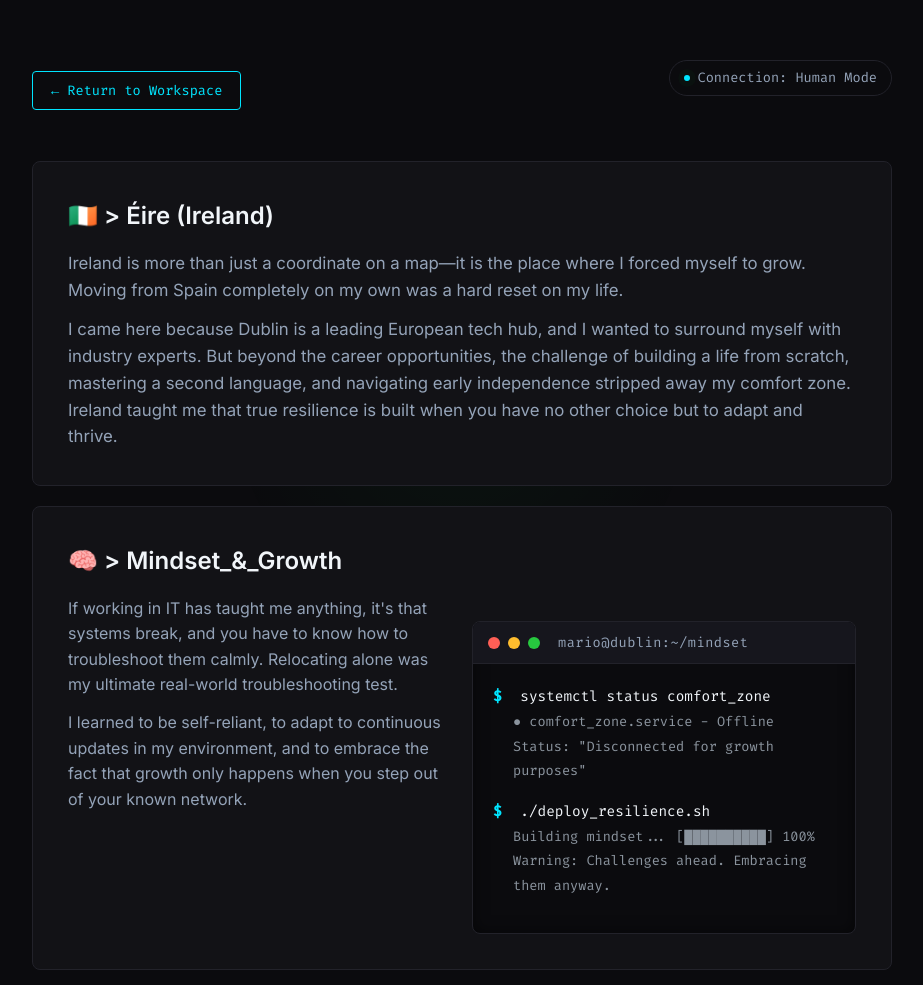
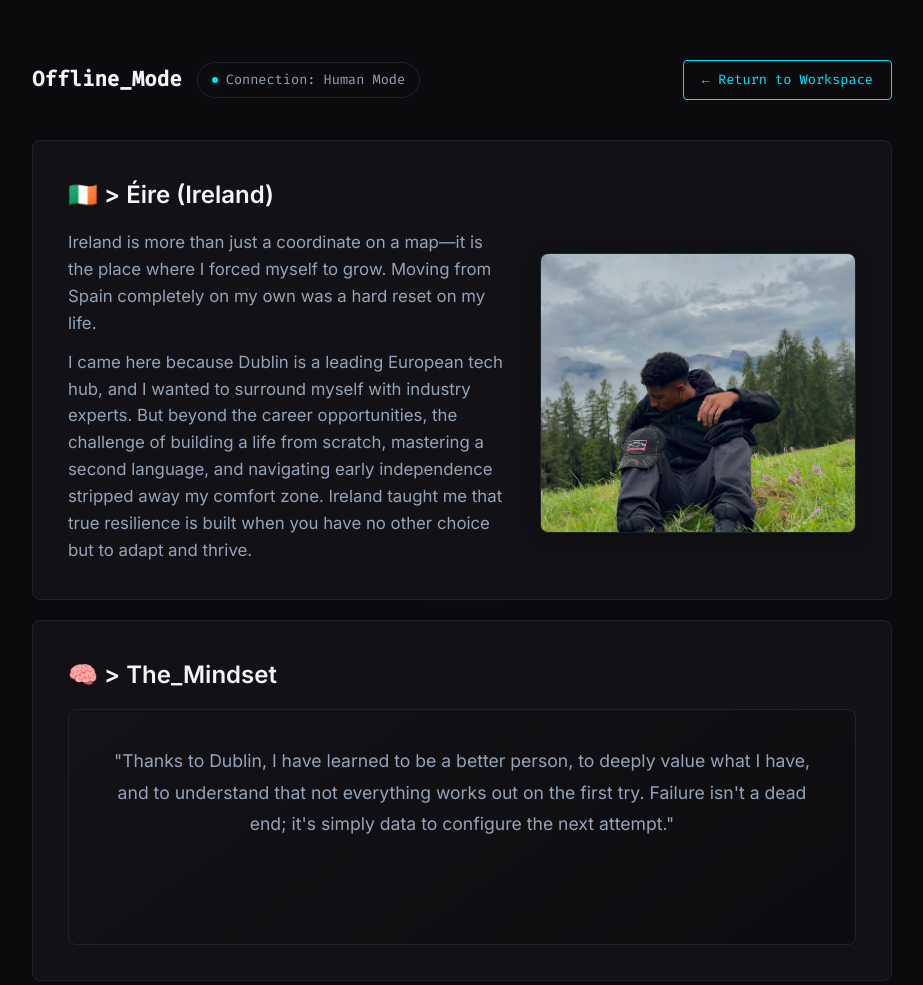
Before and after one commit to marioomacias/Web-Mario, a plain HTML site: page about.html in a window 1280 px wide. Shown: the top 985 px of the page, without its empty margins (178-1101 px from the left). Drawn offline with Linux system fonts and the light colour scheme.

Commit message:
Update about.html

```diff
--- a/about.html
+++ b/about.html
@@ -11,22 +11,38 @@
 
     <!-- Estilos exclusivos para la página Personal / Offline -->
     <style>
-        /* Galería de Hobbies */
+        /* Ajuste de Cabecera */
+        .offline-header { display: flex; justify-content: space-between; align-items: center; flex-wrap: wrap; gap: 15px; margin-bottom: 40px; }
+        .offline-title-group { display: flex; align-items: center; gap: 15px; flex-wrap: wrap; }
+        .offline-title { font-size: 1.3rem; font-family: 'Fira Code', monospace; margin: 0; color: var(--text-main); }
+        .status-pill { margin: 0 !important; }
+
+        /* Layout Grid para Éire (Texto Izquierda / Foto Derecha) */
+        .layout-split { display: grid; grid-template-columns: 1.4fr 1fr; gap: 30px; align-items: center; }
+        .layout-split img { width: 100%; height: 280px; object-fit: cover; border-radius: 8px; border: 1px solid var(--border); box-shadow: 0 4px 20px rgba(0,0,0,0.3); }
+        @media(max-width: 768px) { .layout-split { grid-template-columns: 1fr; } }
+
+        /* Reflexión Interactiva (El detalle único) */
+        .reflection-card { position: relative; padding: 35px; border-radius: 8px; background: linear-gradient(145deg, rgba(20,20,25,0.4) 0%, rgba(11,11,14,0.8) 100%); border: 1px solid var(--border); transition: all 0.5s ease; overflow: hidden; margin-top: 15px; }
+        .reflection-card:hover { border-color: var(--neon); box-shadow: 0 0 25px rgba(0, 229, 255, 0.08); transform: translateY(-2px); }
+        .secret-reveal { margin-top: 25px; padding-top: 20px; border-top: 1px dashed var(--border); color: var(--neon); font-family: 'Fira Code', monospace; font-size: 0.9rem; opacity: 0; transform: translateY(15px); transition: all 0.5s ease; text-align: center; }
+        .reflection-card:hover .secret-reveal { opacity: 1; transform: translateY(0); }
+
+        /* Galería de Hobbies (Reducida a 3) */
         .personal-gallery { display: grid; grid-template-columns: repeat(auto-fit, minmax(220px, 1fr)); gap: 15px; margin-top: 25px; }
-        .personal-gallery img { width: 100%; height: 220px; object-fit: cover; border-radius: 8px; border: 1px solid var(--border); filter: grayscale(30%) brightness(0.8); transition: all 0.4s ease; cursor: crosshair; }
+        .personal-gallery img { width: 100%; height: 220px; object-fit: cover; border-radius: 8px; border: 1px solid var(--border); filter: grayscale(20%) brightness(0.9); transition: all 0.4s ease; }
         .personal-gallery img:hover { filter: grayscale(0%) brightness(1.1); transform: scale(1.02); border-color: var(--neon); z-index: 2; box-shadow: 0 10px 20px rgba(0, 229, 255, 0.1); }
 
-        /* Terminal Interactiva */
-        .terminal-box { background: #0b0b0e; border: 1px solid var(--border); border-radius: 8px; font-family: 'Fira Code', monospace; overflow: hidden; margin-top: 25px; box-shadow: inset 0 0 15px rgba(0,0,0,0.5); }
-        .terminal-header { background: #16161d; padding: 10px 15px; display: flex; align-items: center; gap: 8px; border-bottom: 1px solid var(--border); }
-        .terminal-header .dot { width: 12px; height: 12px; border-radius: 50%; }
-        .terminal-header .red { background: #ff5f56; }
-        .terminal-header .yellow { background: #ffbd2e; }
-        .terminal-header .green { background: #27c93f; }
-        .terminal-header .title { margin-left: 10px; color: var(--text-muted); font-size: 0.85rem; letter-spacing: 0.5px; }
-        .terminal-body { padding: 20px; font-size: 0.9rem; color: var(--text-main); line-height: 1.8; }
-        .terminal-body .prompt { color: var(--neon); margin-right: 10px; font-weight: bold; }
-        .terminal-body .output { color: #8b949e; margin-bottom: 15px; margin-left: 20px; font-size: 0.85rem; }
+        /* Logros Personales y Objetivos */
+        .milestones-container { display: flex; flex-wrap: wrap; gap: 12px; margin-top: 20px; }
+        .milestone-badge { background: rgba(0, 229, 255, 0.04); border: 1px solid rgba(0, 229, 255, 0.2); color: var(--text-main); padding: 8px 16px; border-radius: 30px; font-size: 0.85rem; font-family: 'Inter', sans-serif; transition: all 0.3s ease; display: flex; align-items: center; gap: 8px; }
+        .milestone-badge:hover { background: rgba(0, 229, 255, 0.1); border-color: var(--neon); transform: translateY(-3px); }
+
+        .slogan-box { margin-top: 40px; text-align: center; padding: 30px 20px; background: rgba(255,255,255,0.015); border-radius: 8px; border: 1px solid var(--border); }
+        .slogan-text { font-size: 1.15rem; font-style: italic; color: var(--text-main); margin-bottom: 15px; font-weight: 300; }
+        .pending-goals { font-family: 'Fira Code', monospace; color: var(--neon); font-weight: 500; font-size: 1rem; }
+        .blink-dots { animation: blinker 1.5s infinite; }
+        @keyframes blinker { 50% { opacity: 0.2; } }
 
         /* Botón Instagram */
         .ig-btn { display: inline-flex; align-items: center; justify-content: center; gap: 10px; background: linear-gradient(45deg, #f09433 0%, #e6683c 25%, #dc2743 50%, #cc2366 75%, #bc1888 100%); color: white; padding: 12px 28px; border-radius: 30px; text-decoration: none; font-weight: 600; font-size: 1rem; transition: transform 0.3s ease, box-shadow 0.3s ease; border: none; }
@@ -37,56 +53,55 @@
 <body>
     <main class="container" style="padding-top: 60px;">
 
-        <div style="margin-bottom: 40px; display: flex; justify-content: space-between; align-items: center; flex-wrap: wrap; gap: 15px;">
+        <!-- Cabecera Superior -->
+        <div class="offline-header">
+            <div class="offline-title-group">
+                <h1 class="offline-title">Offline_Mode</h1>
+                <span class="status-pill"><span class="status-dot" style="background: var(--neon); box-shadow: 0 0 6px var(--neon);"></span> Connection: Human Mode</span>
+            </div>
             <a href="index.html" class="btn-cyan">&larr; Return to Workspace</a>
-            <span class="status-pill"><span class="status-dot" style="background: var(--neon); box-shadow: 0 0 6px var(--neon);"></span> Connection: Human Mode</span>
         </div>
 
         <div class="bento-grid" style="grid-template-columns: 1fr;">
 
-            <!-- Éire Section -->
+            <!-- Éire Section con foto a la derecha -->
             <div class="bento-card">
                 <div class="card-content">
                     <h2><span class="text-neon">🇮🇪</span> &gt; Éire (Ireland)</h2>
-                    <p class="text-muted" style="margin-top: 15px; font-size: 1.05rem;">
-                        Ireland is more than just a coordinate on a map—it is the place where I forced myself to grow. Moving from Spain completely on my own was a hard reset on my life.
-                    </p>
-                    <p class="text-muted" style="margin-top: 12px; font-size: 1.05rem;">
-                        I came here because Dublin is a leading European tech hub, and I wanted to surround myself with industry experts. But beyond the career opportunities, the challenge of building a life from scratch, mastering a second language, and navigating early independence stripped away my comfort zone. Ireland taught me that true resilience is built when you have no other choice but to adapt and thrive.
-                    </p>
-                </div>
-            </div>
-
-            <!-- Mindset Section -->
-            <div class="bento-card">
-                <div class="card-content">
-                    <h2><span class="text-neon">🧠</span> &gt; Mindset_&_Growth</h2>
-
-                    <div style="display: grid; grid-template-columns: repeat(auto-fit, minmax(300px, 1fr)); gap: 20px; margin-top: 15px;">
-                        <div>
-                            <p class="text-muted">If working in IT has taught me anything, it's that systems break, and you have to know how to troubleshoot them calmly. Relocating alone was my ultimate real-world troubleshooting test.</p>
-                            <p class="text-muted" style="margin-top: 12px;">I learned to be self-reliant, to adapt to continuous updates in my environment, and to embrace the fact that growth only happens when you step out of your known network.</p>
+                    <div class="layout-split" style="margin-top: 15px;">
+                        <div class="text-block">
+                            <p class="text-muted" style="font-size: 1.05rem;">
+                                Ireland is more than just a coordinate on a map—it is the place where I forced myself to grow. Moving from Spain completely on my own was a hard reset on my life.
+                            </p>
+                            <p class="text-muted" style="margin-top: 12px; font-size: 1.05rem;">
+                                I came here because Dublin is a leading European tech hub, and I wanted to surround myself with industry experts. But beyond the career opportunities, the challenge of building a life from scratch, mastering a second language, and navigating early independence stripped away my comfort zone. Ireland taught me that true resilience is built when you have no other choice but to adapt and thrive.
+                            </p>
                         </div>
-
-                        <!-- Terminal Interactiva -->
-                        <div class="terminal-box">
-                            <div class="terminal-header">
-                                <span class="dot red"></span><span class="dot yellow"></span><span class="dot green"></span>
-                                <span class="title">mario@dublin:~/mindset</span>
-                            </div>
-                            <div class="terminal-body">
-                                <div><span class="prompt">$</span> systemctl status comfort_zone</div>
-                                <div class="output">● comfort_zone.service - Offline<br>   Status: "Disconnected for growth purposes"</div>
-
-                                <div style="margin-top: 10px;"><span class="prompt">$</span> ./deploy_resilience.sh</div>
-                                <div class="output">Building mindset... [██████████] 100%<br>Warning: Challenges ahead. Embracing them anyway.</div>
-                            </div>
+                        <div class="img-block">
+                            <img src="assets/docs/mario_montaña.jpeg" alt="Mario en la montaña" loading="lazy">
                         </div>
                     </div>
                 </div>
             </div>
 
-            <!-- Hobbies & Marathons -->
+            <!-- Mindset Section (Reflexión Interactiva) -->
+            <div class="bento-card">
+                <div class="card-content">
+                    <h2><span class="text-neon">🧠</span> &gt; The_Mindset</h2>
+
+                    <div class="reflection-card">
+                        <p class="text-muted" style="font-size: 1.1rem; line-height: 1.8; text-align: center; margin-bottom: 0;">
+                            "Thanks to Dublin, I have learned to be a better person, to deeply value what I have, and to understand that not everything works out on the first try. Failure isn't a dead end; it's simply data to configure the next attempt."
+                        </p>
+                        <!-- Este texto secreto aparece al pasar el ratón -->
+                        <div class="secret-reveal">
+                            // Decrypted thought: Patience. Gratitude. Resilience.
+                        </div>
+                    </div>
+                </div>
+            </div>
+
+            <!-- Hobbies & Logros -->
             <div class="bento-card">
                 <div class="card-content">
                     <h2><span class="text-neon">⛰️</span> &gt; System.restore()</h2>
@@ -97,12 +112,27 @@
                         <li><strong>The Outdoors:</strong> Whether I'm hitting the trails in the mountains or exploring cities like Paris, spending time off the grid is how I run my own personal maintenance.</li>
                     </ul>
 
-                    <!-- Galería de Hobbies con tus fotos -->
+                    <!-- Galería de Hobbies (Solo 3 fotos) -->
                     <div class="personal-gallery">
-                        <img src="assets/docs/mario_maraton.jpeg" alt="Mario corriendo un maratón" loading="lazy" title="Consistency & Endurance">
-                        <img src="assets/docs/mario_montaña.jpeg" alt="Mario en la montaña" loading="lazy" title="Disconnecting to reconnect">
-                        <img src="assets/docs/mario_paris.jpeg" alt="Mario de viaje en Paris" loading="lazy" title="Exploring the world">
-                        <img src="assets/docs/outdoors.jpeg" alt="Mario Outdoors" loading="lazy" title="System.restore()">
+                        <img src="assets/docs/mario_maraton.jpeg" alt="Mario corriendo un maratón" loading="lazy">
+                        <img src="assets/docs/mario_paris.jpeg" alt="Mario de viaje en Paris" loading="lazy">
+                        <img src="assets/docs/outdoors.jpeg" alt="Mario Outdoors" loading="lazy">
+                    </div>
+
+                    <!-- Logros Personales -->
+                    <h3 class="section-title" style="margin-top: 40px; font-size: 1.1rem; color: var(--text-main);">Personal_Milestones</h3>
+                    <div class="milestones-container">
+                        <span class="milestone-badge">🏠 Early Independence</span>
+                        <span class="milestone-badge">🏃‍♂️ 3x Half Marathons</span>
+                        <span class="milestone-badge">🏅 1x Full Marathon</span>
+                        <span class="milestone-badge">🎓 Academic Degrees</span>
+                        <span class="milestone-badge">🌍 Traveled: Vienna, Paris, Germany, Spain, Amsterdam, Malta, Italy</span>
+                    </div>
+
+                    <!-- Slogan y Objetivos Pendientes -->
+                    <div class="slogan-box">
+                        <p class="slogan-text">"The foundation is built. The discipline is set. The rest is execution."</p>
+                        <p class="pending-goals">&gt; Pending Objectives <span class="blink-dots">...</span></p>
                     </div>
                 </div>
             </div>
@@ -112,7 +142,7 @@
                 <div class="card-content" style="text-align: center; padding: 40px 20px;">
                     <h2><span class="text-neon">📡</span> &gt; Connect_Off_The_Clock</h2>
                     <p class="text-muted" style="margin-top: 12px; margin-bottom: 30px; max-width: 500px; margin-left: auto; margin-right: auto;">
-                        Races, training blocks, travels, and day-to-day life in Ireland. If you want to see the human behind the IT infrastructure, let's connect.
+                        If you want to see the human behind the IT infrastructure—races, travels, and day-to-day life—let's connect.
                     </p>
 
                     <a href="https://www.instagram.com/marioo.macias/?hl=en" target="_blank" rel="noopener noreferrer" class="ig-btn">
```
